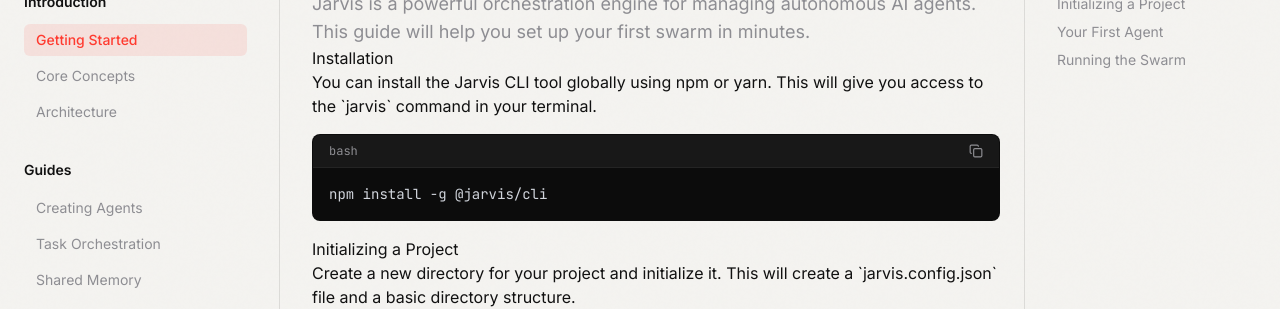
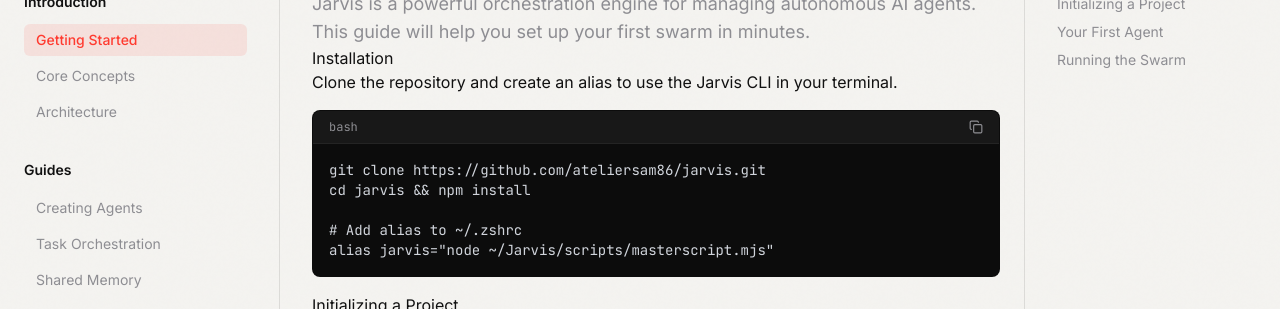
Before and after one commit to ateliersam86/jarvis, a Next.js app in the folder web/: page /en/docs in a window 1280 px wide. Shown: the part 166-475 px from the top of the page. Built offline with nearby package versions, Linux system fonts and the light colour scheme; no server answers.

Commit message:
fix: Correct CLI installation docs + exclude watchers from hot reload
- README.md: Replace fake npm install with real clone + alias
- docs/page.tsx: Same fix
- next.config.ts: Exclude .gemini, .memory, scripts from Turbopack

```diff
--- a/web/app/[locale]/docs/page.tsx
+++ b/web/app/[locale]/docs/page.tsx
@@ -63,11 +63,15 @@
 
               <h2>Installation</h2>
               <p>
-                You can install the Jarvis CLI tool globally using npm or yarn. This will give you access to the `jarvis` command in your terminal.
+                Clone the repository and create an alias to use the Jarvis CLI in your terminal.
               </p>
               <CodeBlock
                 language="bash"
-                code="npm install -g @jarvis/cli"
+                code={`git clone https://github.com/ateliersam86/jarvis.git
+cd jarvis && npm install
+
+# Add alias to ~/.zshrc
+alias jarvis="node ~/Jarvis/scripts/masterscript.mjs"`}
               />
 
               <h2>Initializing a Project</h2>
--- a/web/next.config.ts
+++ b/web/next.config.ts
@@ -11,6 +11,26 @@
   // Fix Turbopack root directory (avoid looking in /app instead of /app/web)
   turbopack: {
     root: __dirname,
+  },
+
+  // Exclude watcher directories from triggering hot reload
+  webpack: (config, { dev }) => {
+    if (dev) {
+      config.watchOptions = {
+        ignored: [
+          '**/node_modules/**',
+          '**/.git/**',
+          '**/.gemini/**',
+          '**/.memory/**',
+          '**/scripts/**',
+          '**/brain/**',
+          '**/logs/**',
+          '**/*.log',
+          '**/*.md',
+        ],
+      };
+    }
+    return config;
   },
 
   // Security headers
```
Also changed, not shown: 1 other file (tests, documents, lock files or other folders).
